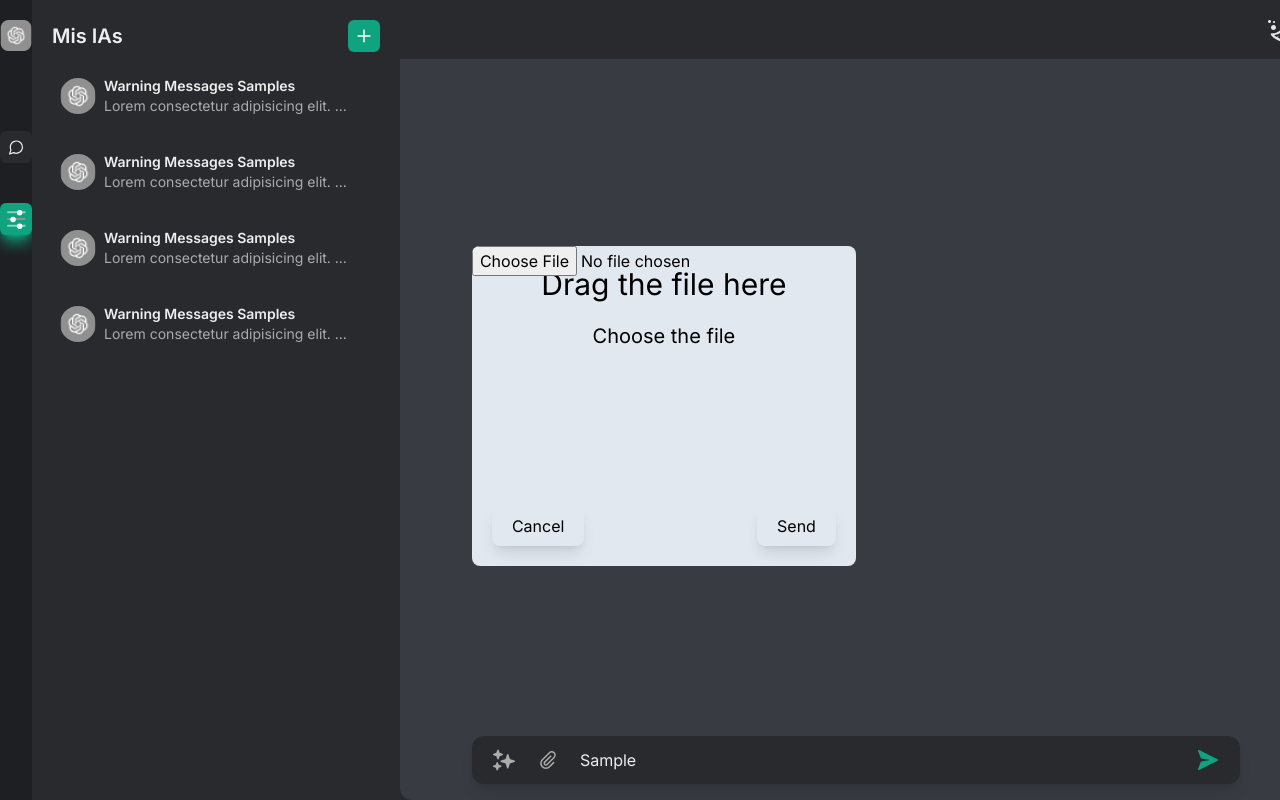
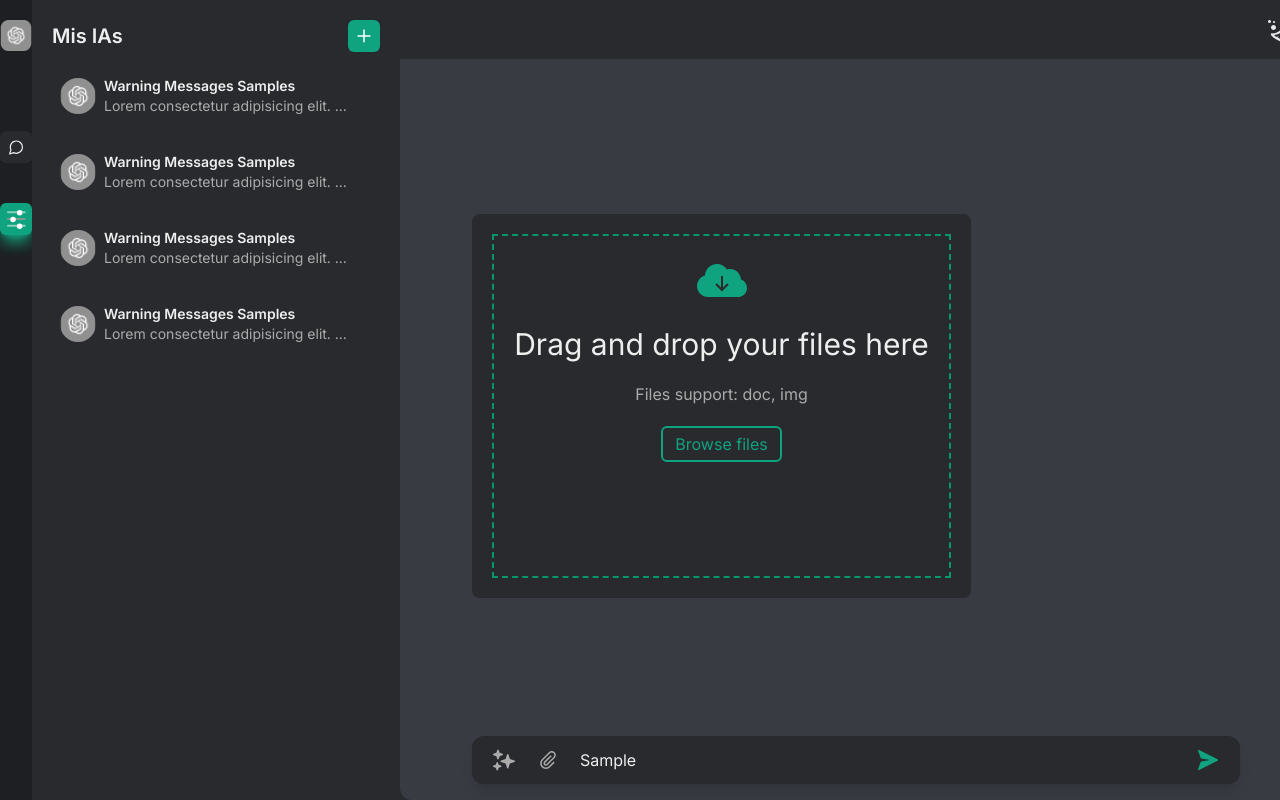
Before and after one commit to joaquindev23/FrontEnd_LLM, a Next.js app: page /app/iAs in a window 1280 px wide. Both pictures are taken after typing "Sample" into the empty fields and a click on the button 547 px from the left and 760 px from the top of the page. Shown: the top 800 px of the page. Built offline with nearby package versions, Linux system fonts and the light colour scheme.

Commit message:
uploading files

```diff
--- a/src/app/icons/index.tsx
+++ b/src/app/icons/index.tsx
@@ -150,6 +150,40 @@ export function NewSendArrow({ customInputValue }: any) {
       </g>
     </svg>
   )
+}
+
+export function DownloadCloud() {
+  return (
+    <svg
+      version="1.1"
+      xmlns="http://www.w3.org/2000/svg"
+      width="50px"
+      height="50px"
+      viewBox="0,0,255.98959,255.98959">
+      <g
+        fill="#10a37f"
+        fill-rule="nonzero"
+        stroke="none"
+        stroke-width="1"
+        stroke-linecap="butt"
+        stroke-linejoin="miter"
+        stroke-miterlimit="10"
+        stroke-dasharray=""
+        stroke-dashoffset="0"
+        font-family="none"
+        font-weight="none"
+        font-size="none"
+        text-anchor="none">
+        <g
+          transform="scale(5.12,5.12)">
+          <path
+            d="M43.98828,23.54297c-0.23828,-5.85547 -5.07812,-10.54297 -10.98828,-10.54297c-1.01953,0 -1.99609,0.13281 -2.96484,0.40625c-2.23828,-3.35156 -6.01562,-5.40625 -10.03516,-5.40625c-6.41797,0 -11.67578,5.0625 -11.98437,11.40625c-4.69141,1.28906 -8.01562,5.62109 -8.01562,10.59375c0,6.06641 4.93359,11 11,11h30c4.96484,0 9,-4.03516 9,-9c0,-3.83203 -2.48437,-7.26562 -6.01172,-8.45703zM25,35.41406l-6.70703,-6.70703l1.41406,-1.41406l4.29297,4.29297v-11.58594h2v11.58594l4.29297,-4.29297l1.41406,1.41406z">
+          </path></g>
+      </g>
+    </svg>
+  )
+
+
 }
 
 export function NewIAMagic() {
--- a/src/components/myChats/chatSender/index.tsx
+++ b/src/components/myChats/chatSender/index.tsx
@@ -13,7 +13,7 @@ export default function ChatSender({ }: Props) {
 
   const SendFileBox = (e: any) => {
     e.preventDefault()
-    setShowComponent(true)
+    setShowComponent(!showComponent)
   }
 
   return (
--- a/src/components/myChats/fileBox/index.tsx
+++ b/src/components/myChats/fileBox/index.tsx
@@ -1,18 +1,24 @@
-import React from 'react'
-
+import { DownloadCloud } from '@/app/icons'
+import React, { useState } from 'react'
 export default function FileBox() {
 
+  const [customFile, setCustomFile] = useState<any>()
+  console.log(customFile);
+
+  const handleFile = (e: React.ChangeEvent<HTMLInputElement>) => {
+    if (e.target.files && e.target.files.length > 0) {
+      setCustomFile(e.target.files[0])
+    }
+  }
 
   return (
-    <div className='bg-slate-200 w-[50%] h-80 rounded-lg flex flex-col items-center truncate relative py-5 px-5'>
-      <p className='text-3xl'>Drag the file here</p>
-      <div className='w-full h-full flex flex-col items-center mt-5'>
-        <label className='text-xl'>Choose the file</label>
-        <input className='absolute top-0 w-full h-full ' type="file" />
-      </div>
-      <div className='flex flex-row w-full justify-between'>
-        <button className='py-2 px-5 rounded-lg shadow-lg'>Cancel</button>
-        <button className='py-2 px-5 rounded-lg shadow-lg'>Send</button>
+    <div className='bg-core-secBg w-[65%] h-96 rounded-lg flex flex-col items-center truncate relative py-5 px-5'>
+      <div className='w-full h-full flex flex-col items-center gap-5 border-dashed border-2 border-emerald-600 pt-5'>
+        <DownloadCloud />
+        <p className='text-3xl text-core-text'>Drag and drop your files here</p>
+        <input onChange={(e) => { handleFile(e) }} className='absolute top-0 w-full h-full opacity-0' type="file" />
+        <p className='text-core-secText'>Files support: doc, img</p>
+        <button className='text-core-primary border-2 border-solid border-core-primary py-1 px-3 rounded-md'>Browse files</button>
       </div>
 
     </div>
```
